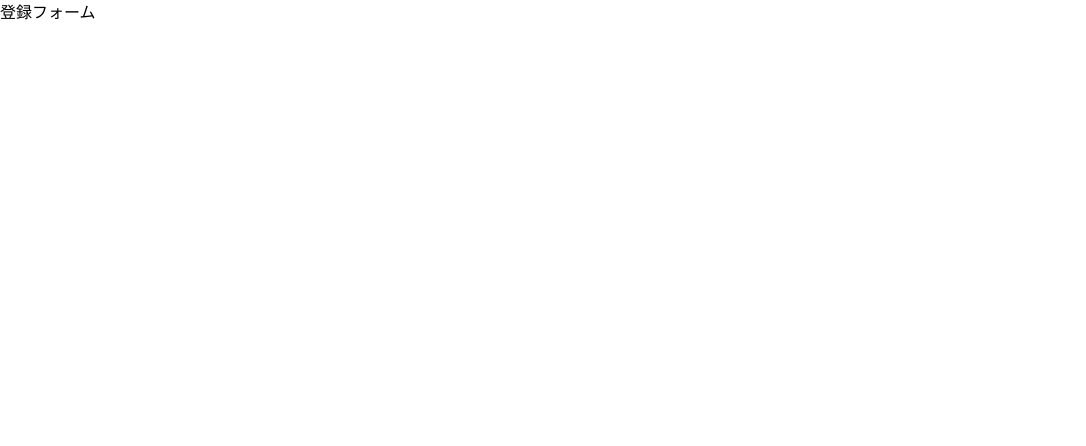
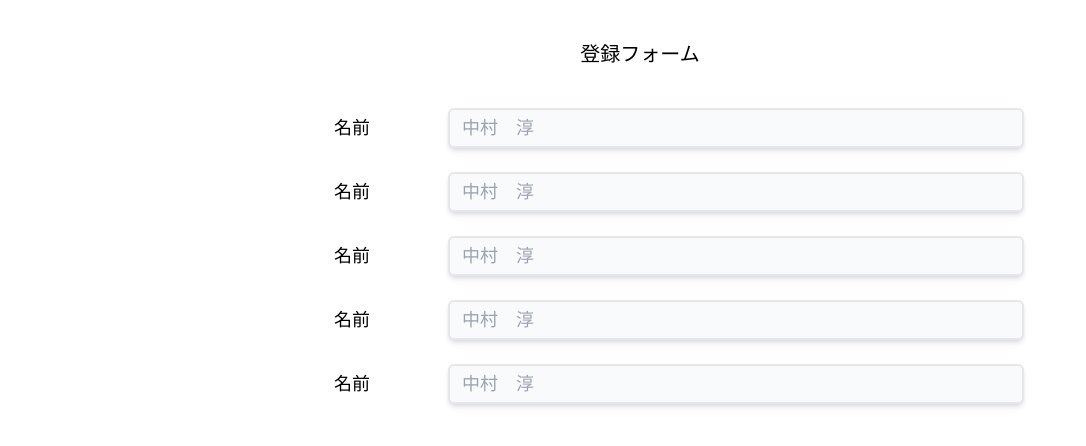
Before and after one commit to Nakamura1978/nextjs-zod-learn-v1, a Next.js app: page / in a window 1280 px wide. Shown: the top 446 px of the page, without its empty margins (0-1086 px from the left). Built offline with nearby package versions, Linux system fonts and the light colour scheme.

Commit message:
🐛 再々修正

```diff
--- a/src/app/page.tsx
+++ b/src/app/page.tsx
@@ -1,10 +1,84 @@
-import Image from "next/image";
+"use client";
+
+import { useRef } from "react";
 
 export default function Home() {
+  const nameRef = useRef<HTMLInputElement>(null);
+  const postNumRef = useRef<HTMLInputElement>(null);
+  const mailRef = useRef<HTMLInputElement>(null);
+  const prefectureRef = useRef<HTMLInputElement>(null);
+  const passwordRef = useRef<HTMLInputElement>(null);
+
   return (
     <main>
-      <h1>登録フォーム</h1>
-      <form></form>
+      <h1 className="text-center text-xl my-10">登録フォーム</h1>
+      <form className="w-3/5 mx-auto text-lg flex flex-col space-y-6">
+        <div className="flex justify-between items-center">
+          <label htmlFor="name" className="w-1/4 text-center">
+            名前
+          </label>
+          <input
+            ref={nameRef}
+            type="text"
+            id="name"
+            name="name"
+            placeholder="中村　淳"
+            className="bg-gray-50 rounded-md border-2 shadow-md px-3 py-1 w-3/4"
+          />
+        </div>
+        <div className="flex justify-between items-center">
+          <label htmlFor="name" className="w-1/4 text-center">
+            名前
+          </label>
+          <input
+            ref={nameRef}
+            type="text"
+            id="name"
+            name="name"
+            placeholder="中村　淳"
+            className="bg-gray-50 rounded-md border-2 shadow-md px-3 py-1 w-3/4"
+          />
+        </div>
+        <div className="flex justify-between items-center">
+          <label htmlFor="name" className="w-1/4 text-center">
+            名前
+          </label>
+          <input
+            ref={nameRef}
+            type="text"
+            id="name"
+            name="name"
+            placeholder="中村　淳"
+            className="bg-gray-50 rounded-md border-2 shadow-md px-3 py-1 w-3/4"
+          />
+        </div>
+        <div className="flex justify-between items-center">
+          <label htmlFor="name" className="w-1/4 text-center">
+            名前
+          </label>
+          <input
+            ref={nameRef}
+            type="text"
+            id="name"
+            name="name"
+            placeholder="中村　淳"
+            className="bg-gray-50 rounded-md border-2 shadow-md px-3 py-1 w-3/4"
+          />
+        </div>
+        <div className="flex justify-between items-center">
+          <label htmlFor="name" className="w-1/4 text-center">
+            名前
+          </label>
+          <input
+            ref={nameRef}
+            type="text"
+            id="name"
+            name="name"
+            placeholder="中村　淳"
+            className="bg-gray-50 rounded-md border-2 shadow-md px-3 py-1 w-3/4"
+          />
+        </div>
+      </form>
     </main>
   );
 }
```
Also changed, not shown: src/app/user/route.tsx (renamed from src/app/api/user/route.tsx).
